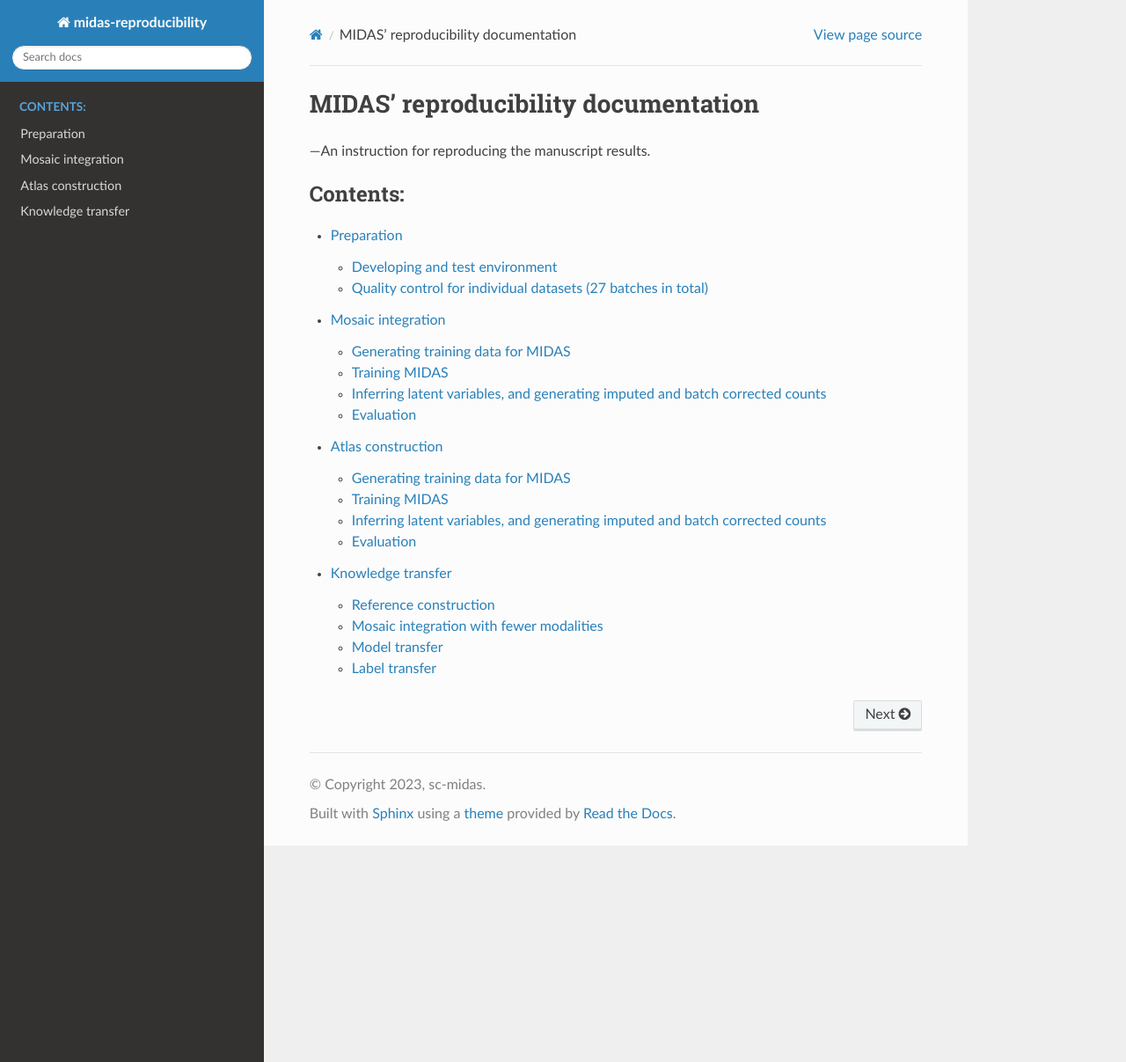
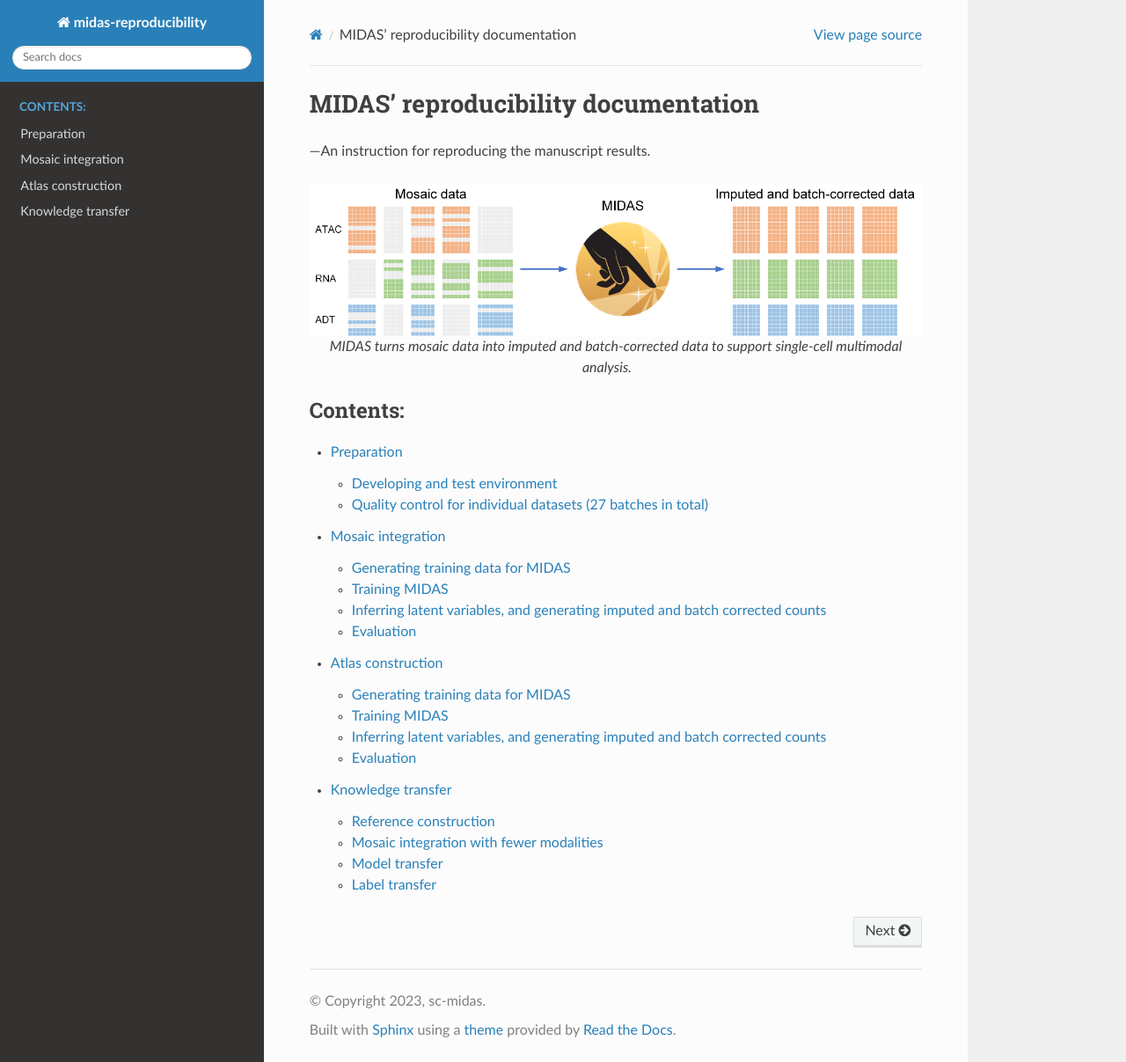
Before and after one commit to sc-midas/midas-docs, a Sphinx documentation site: the page built from source/index.rst, in a window 1280 px wide and 1207 px high. Shown: the whole window at 88% size. Built offline with Sphinx 7.4.7 and the Read the Docs theme 2.0.0, drawn with Linux system fonts in a browser that asks for light colours.

Commit message:
Update index.rst

```diff
--- a/source/index.rst
+++ b/source/index.rst
@@ -8,6 +8,13 @@ MIDAS' reproducibility documentation
 
 ---An instruction for reproducing the manuscript results.
 
+.. figure:: midas.png
+   :width: 800
+   :alt: midas figure
+   :align: center
+
+   MIDAS turns mosaic data into imputed and batch-corrected data to support single-cell multimodal analysis.
+
 .. toctree::
    :maxdepth: 2
    :caption: Contents:
```
